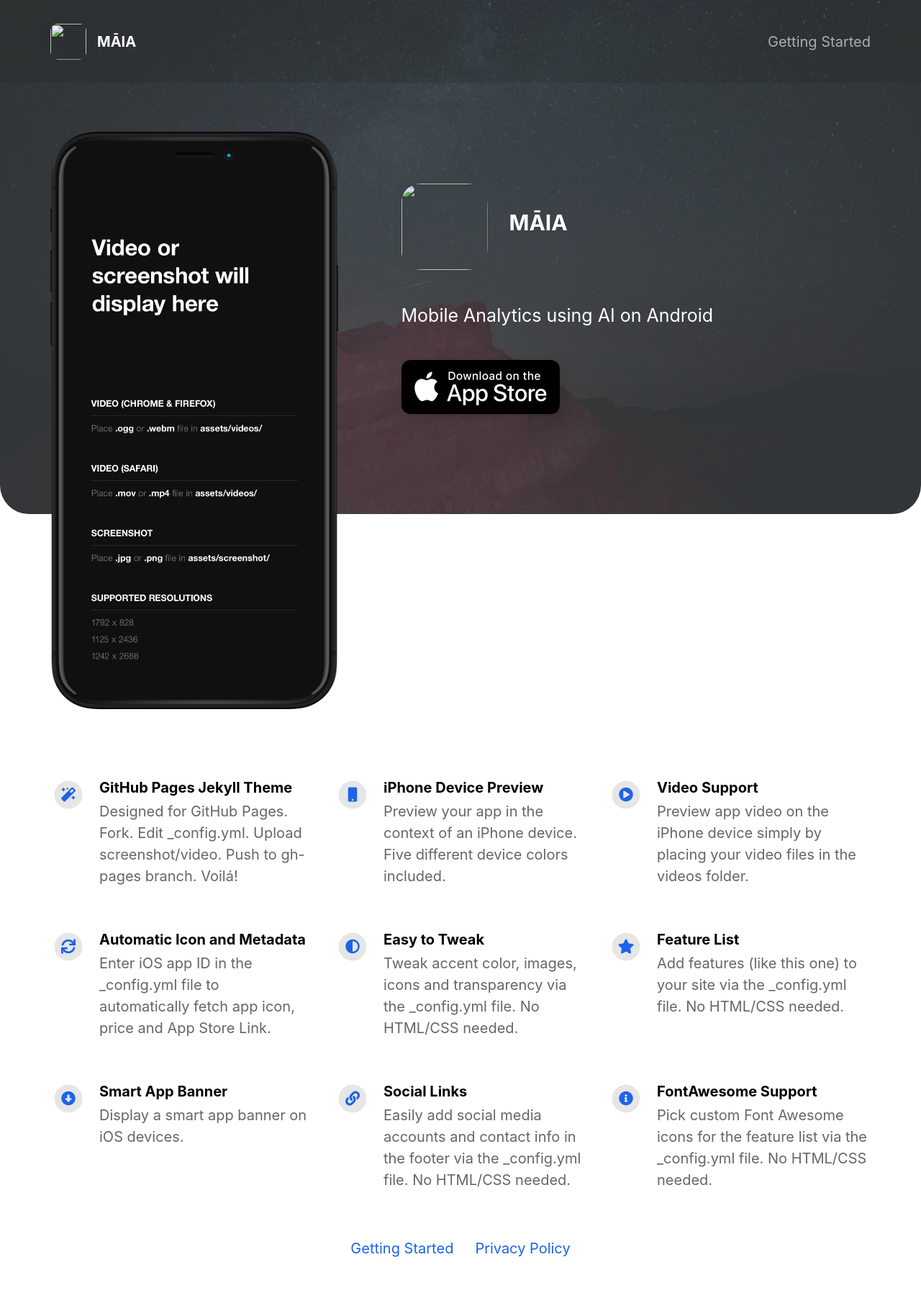
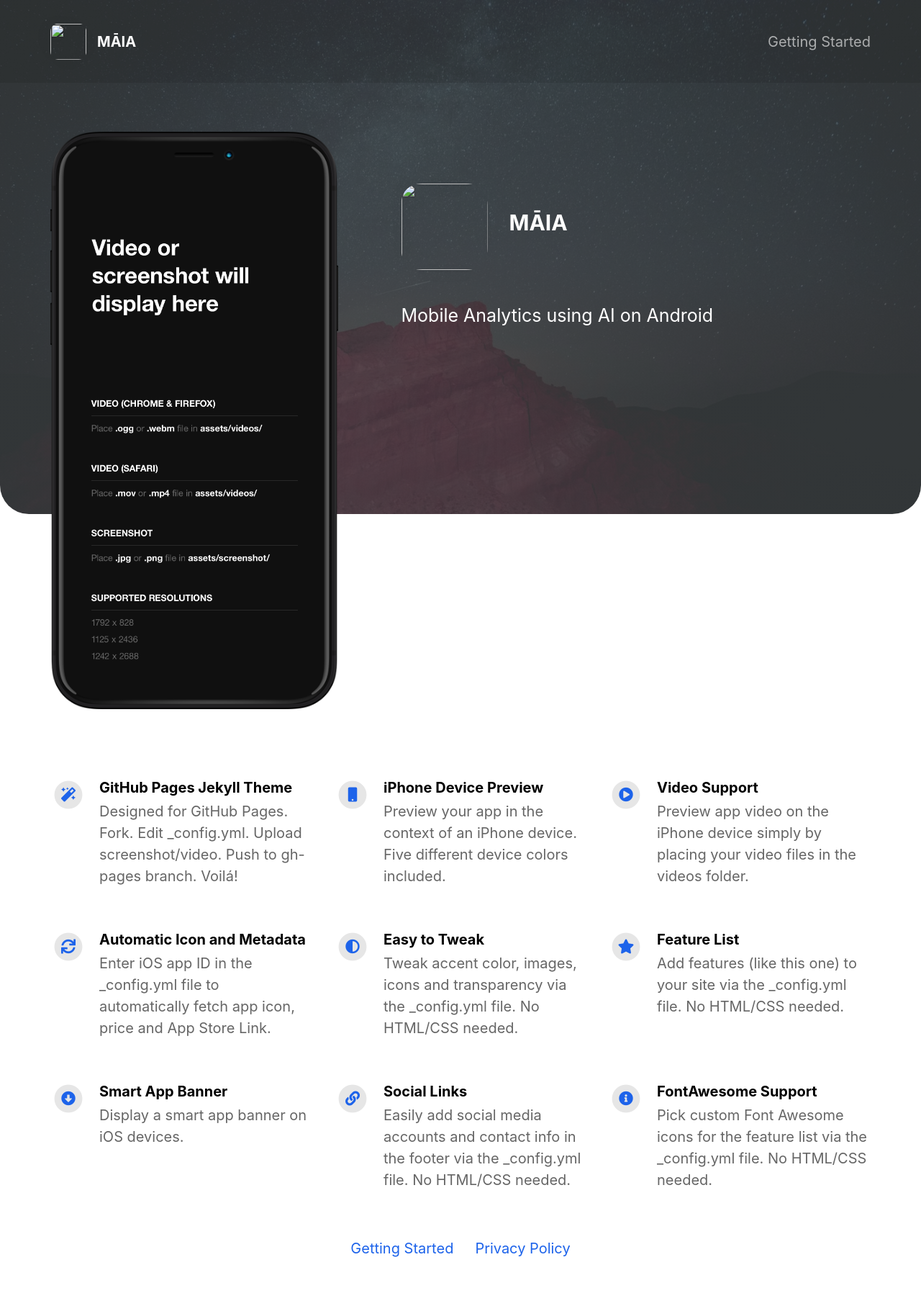
Before and after one commit to waikato-maia/maia, a Jekyll site: the page built from index.html, in a window 1280 px wide. Shown: the whole page at 72% size. Built offline with Jekyll 4.4.1, drawn with Linux system fonts in a browser that asks for light colours; nearby versions of some CDN libraries.

Commit message:
Update default.html

```diff
--- a/_layouts/default.html
+++ b/_layouts/default.html
@@ -50,12 +50,12 @@
                                 {{ site.app_description }}
                             </p>
                         </div>
-                        <div class="downloadButtonsContainer">
+                        <!--<div class="downloadButtonsContainer">
                             {% if site.playstore_link %}
                                 <a class="playStoreLink" href="{{site.playstore_link}}"><img class="playStore" src="assets/playstore.png"></a>
                             {% endif %}
                             <a class="appStoreLink" href="{{site.appstore_link}}"><img class="appStore" src="assets/appstore.png"></a>
-                        </div>
+                        </div>-->
                     </div>
                     {% include features.html %}
                     {% include footer.html %}
```
